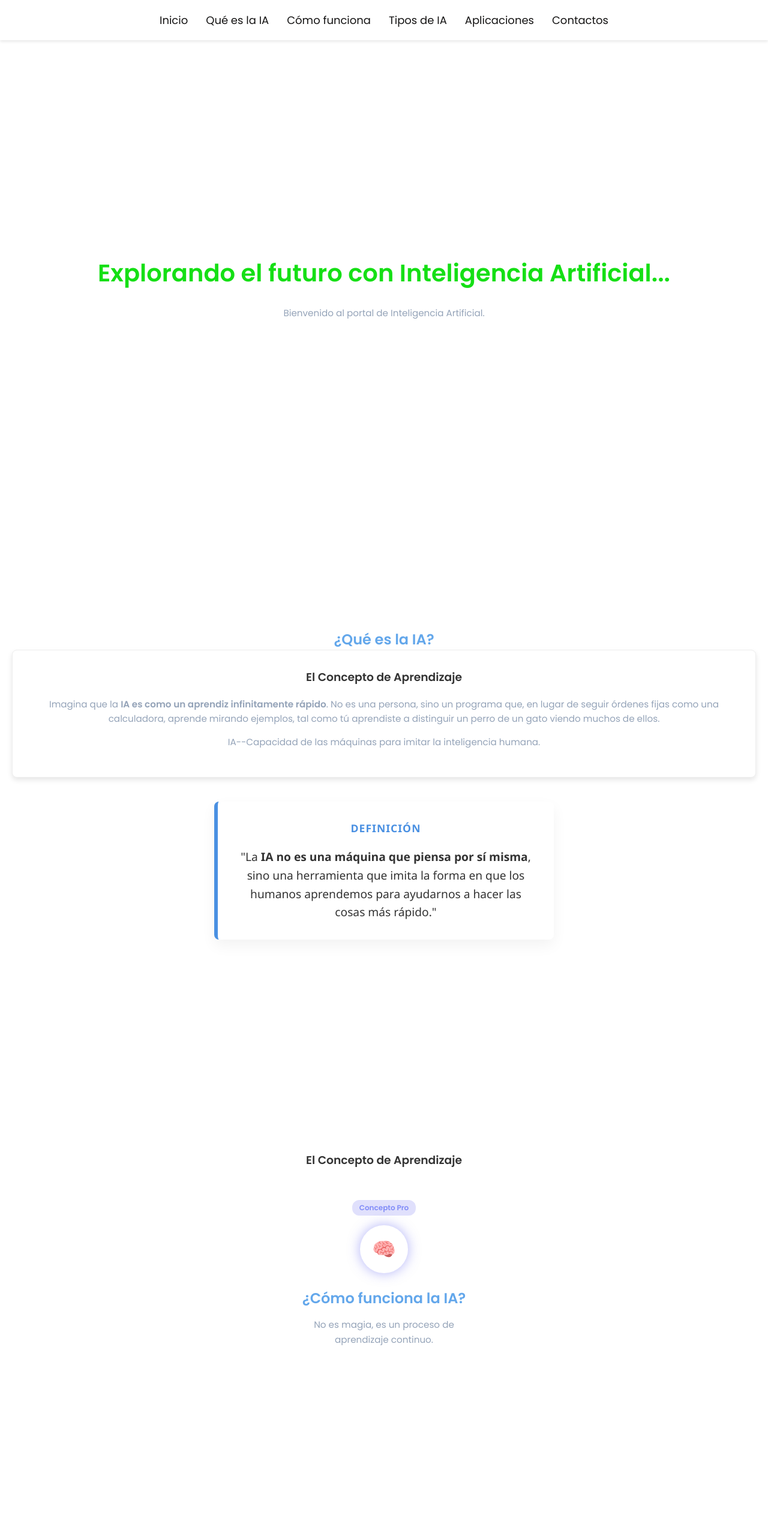
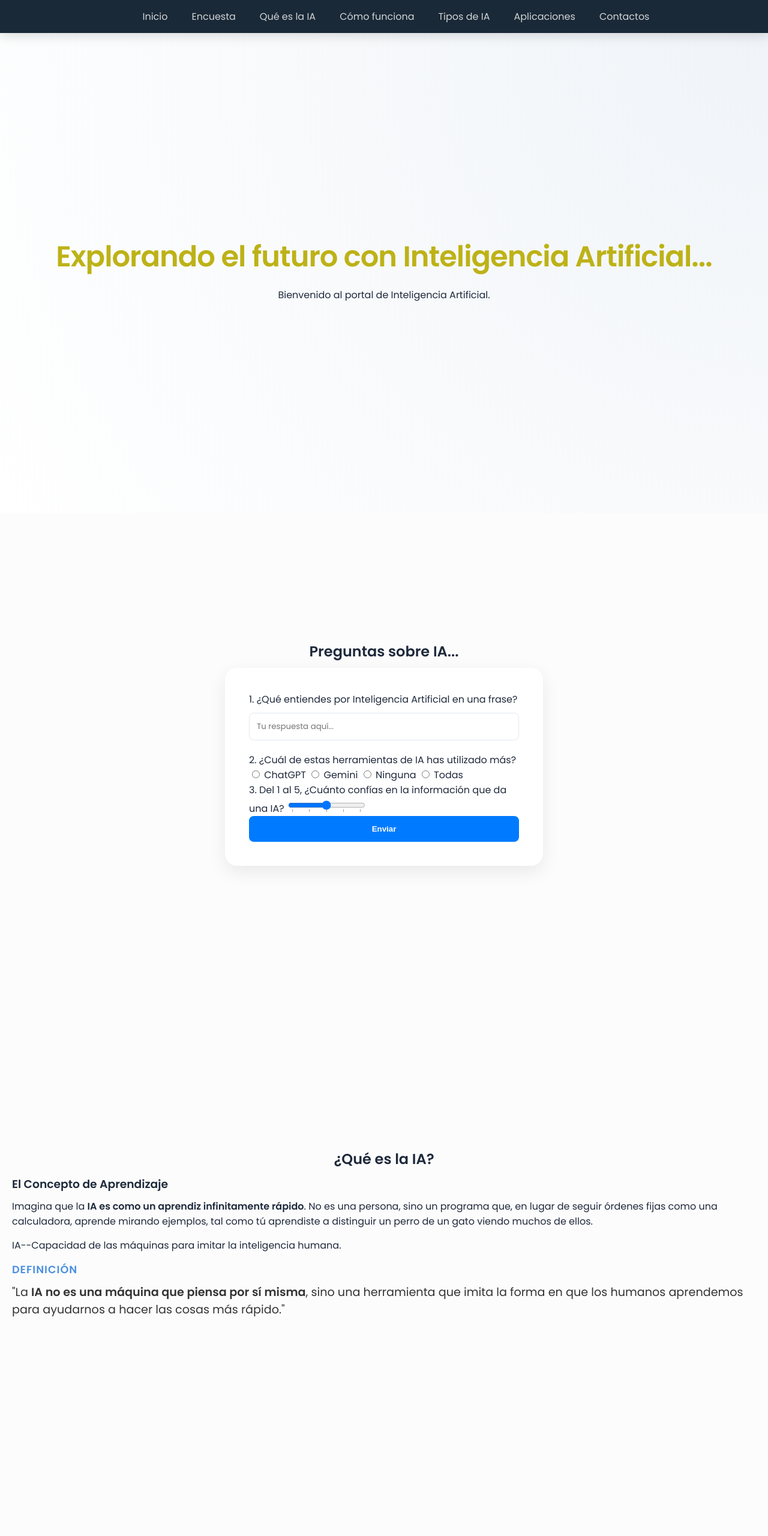
Before and after one commit to rcardiaz/SitioWeb_IA, a plain HTML site: page index.html in a window 1280 px wide. Shown: the top 2560 px of the page at 60% size. Drawn offline with Linux system fonts and the light colour scheme.

Commit message:
Cambios CSS foote

```diff
--- /dev/null
+++ b/form.js
@@ -0,0 +1,28 @@
+
+            // Esperamos a que el DOM esté cargado
+            document.addEventListener('DOMContentLoaded', () => {
+            // 1. Referencias a los elementos del DOM
+            const form = document.querySelector('#ia-form');
+            const slider = document.querySelector('input[type="range"]');
+
+            // 2. Función para manejar el envío del formulario
+            const handleSubmit = (event) => {
+            event.preventDefault(); // Evita que la página se recargue
+                // Capturamos los datos usando FormData
+            const formData = new FormData(event.target);
+
+            const respuestas = {
+                definicion: formData.get('definicion-ia'), // Pregunta 1
+                herramienta: formData.get('herramienta-ia'), // Pregunta 2
+                confianza: formData.get('confianza-nivel')   // Pregunta 3
+            };
+
+            // Mostramos el resultado en consola (o podrías enviarlo a una API)
+            console.log("Datos recolectados:", respuestas);
+            alert("¡Gracias! Tus respuestas han sido registradas.");
+        };
+        // 3. Escuchar el evento submit
+    if (form) {
+        form.addEventListener('submit', handleSubmit);
+    }
+});
--- a/index.html
+++ b/index.html
@@ -10,10 +10,11 @@
 <body>
 
     <header>
-
+        <!--SECCIÓN: HEADER-MENÚS-->
     <nav>
         <ul>
             <li><a href="#inicio">Inicio</a></li>
+            <li><a href="#encuesta">Encuesta</a></li>
             <li><a href="#que_es">Qué es la IA</a></li>
             <li><a href="#como">Cómo funciona</a></li>
             <li><a href="#tipo-ia">Tipos de IA</a></li>
@@ -30,6 +31,36 @@
         <h2 id="texto-ia"></h2> <p>Bienvenido al portal de Inteligencia Artificial.</p>
     </section>
 
+    <!-- SECCIÓN: ENCUESTA -->
+    <section id="encuesta">
+        <h2>Preguntas sobre IA...</h2>
+            <form id="ia-form">
+                    <label>1. ¿Qué entiendes por Inteligencia Artificial en una frase?</label>
+                    <input type="text" name="definicion-ia" placeholder="Tu respuesta aquí..." required>
+                    <label>2. ¿Cuál de estas herramientas de IA has utilizado más?</label>
+                    <div class="radio-group" requeried>
+                        <label><input type="radio" name="herramienta-ia" value="ChatGPT"> ChatGPT</label>
+                        <label><input type="radio" name="herramienta-ia" value="Gemini"> Gemini</label>
+                        <label><input type="radio" name="herramienta-ia" value="Ninguna"> Ninguna</label>
+                        <label><input type="radio" name="herramienta-ia" value="Todas"> Todas</label>
+                    </div>
+                  <label>3. Del 1 al 5, ¿Cuánto confías en la información que da una IA?</label>
+                    <input type="range" id="confianza" name="confianza" min="1" max="5" list="markers" requered>
+
+                   <datalist id="markers">
+                         <option value="1"></option>
+                         <option value="2"></option>
+                         <option value="3"></option>
+                         <option value="4"></option>
+                         <option value="5"></option>
+                    </datalist>
+                 <button type="submit" class="boton">Enviar</button>
+            </form>
+
+            <script src="form.js"></script>
+    </section>
+
+         <!-- SECCIÓN: ¿QUÉ ES LA IA?-->
     <section id="que_es">
             <h2>¿Qué es la IA?</h2>
          <div class="aprendiz">
@@ -51,13 +82,14 @@
             </div>
       </section>
 
+      <!-- SECCIÓN: CÓMO FUNCIONA LA IA -->
       <section id="como">
-        <h3 >El Concepto de Aprendizaje</h3>
-
+        <h2 >El Concepto de Aprendizaje</h3>
+       <br>
         <div class="card">
             <div class="badge">Concepto Pro</div>
                 <div class="icon-circle">🧠</div>
-                <h2>¿Cómo funciona la IA?</h2>
+                <h1>¿Cómo funciona la IA?</h2>
             <p>No es magia, es un proceso de aprendizaje continuo.</p>
 
             <div class="step-container">
@@ -68,13 +100,11 @@
         </div>
       </section>
 
-
+      <!-- SECCIÓN: TIPOS DE IA -->
     <section id="tipo-ia">
         <h2>Tipos de Inteligencia Artificial</h2>
         <p>IA Débil, IA Fuerte y Superinteligencia.</p>
-
-        <h5 style="margin-bottom: 50px; text-align: center;">Niveles de Evolución de la IA</h5>
-
+        <h1 style="margin-bottom: 50px; text-align: center;">Niveles de Evolución de la IA</h5>
         <div class="container">
             <!-- IA DÉBIL -->
             <div class="card1" onclick="updateLevel('ANI')">
@@ -112,12 +142,12 @@
             </ul>
         </div>
     </div>
-
     <div id="status" style="margin-top: 40px; font-style: italic; color: #64748b;">
-        Haz clic en una tarjeta para ver su impacto.
+        <p>Haz clic en una tarjeta para ver su impacto.</p>
     </div>
     </section>
 
+    <!-- SECCIÓN: TIPOS DE IA - INTERACTIVO-AL HACER CLIC EN CADA TARJETA, SE ACTUALIZA EL TEXTO DE ESTADO ABAJO -->
     <script>
         function updateLevel(type) {
             const status = document.getElementById('status');
@@ -129,12 +159,10 @@
     </section>
 
 
-
+        <!-- SECCIÓN: APLICACIONES DE LA IA -->
     <section id="aplicaciones">
-        <header>
-            <h1>IA: El Asistente Invisible</h1>
-            <p>Resumen de impacto en tu rutina diaria</p>
-        </header>
+        <h2>IA: El Asistente Invisible</h1>
+         <p>Resumen de impacto en tu rutina diaria</p>
       <div class="table-container">
             <table>
                 <thead>
@@ -178,6 +206,7 @@
 
     </section>
 
+    <!-- SECCIÓN: CONTACTOS-->
     <section id="contactos">
       <h2>Ponte en contacto</h2>
       <div class="contacto-contenedor">
@@ -192,6 +221,7 @@
 
 </main>
 
+<!-- SECCIÓN: FOOTER -->
 <footer>
       <p>&copy; 2026 ReinaDíaz. Todos los derechos reservados.</p>
 </footer>
--- a/style.css
+++ b/style.css
@@ -1,278 +1,210 @@
+:root {
+    --primary: #007BFF;
+    --primary-hover: #0056b3;
+    --accent: #b7d62e;
+    --dark-bg: #021222;
+    --text-main: #1e293b;
+    --text-light: #64748b;
+    --white: #ffffff;
+    --shadow: 0 10px 30px rgba(0, 0, 0, 0.08);
+}
 
 html {
     scroll-behavior: smooth; /* Tipo de desplazamiento al hacer clic */
 }
 
 body {
+    background-color: #fcfcfc;
     margin: 0;
     padding: 0;
     font-family: 'Poppins', sans-serif;
-    color: #333;
+    color: var(--text-main);
 }
 
 /* ENCABEZADO Y MENÚ */
 header {
-    background-color: white;
-    padding: 20px 0;
+    background-color: rgb(2, 18, 34);
+    padding: 15px 0;
     position: sticky; /* Se queda fijo arriba al bajar */
     top: 0;
-    box-shadow: 0 2px 5px rgba(0,0,0,0.1);
+    box-shadow: 0 2px 5px rgba(23, 24, 23, 0.774);
+    z-index: 1000;
+    color: white;
+ }
+/* ENCABEZADO - Efecto Cristal */
+header {
+    background-color: rgba(2, 18, 34, 0.9);
+    backdrop-filter: blur(10px); /* Desenfoque moderno */
+    padding: 15px 0;
+    position: sticky;
+    top: 0;
+    box-shadow: 0 4px 20px rgba(0, 0, 0, 0.15);
     z-index: 1000;
 }
 
-h1 {
-    text-align: center;
-    color: #1544df;
-    margin-bottom: 15px;
-}
 
-h2 {color: #2c3e50;
-}
 
 nav ul {
     display: flex;
     justify-content: center;
     list-style: none;
-    gap: 30px;
-    padding: 0;
+    gap: 40px;
     margin: 0;
 }
 
-h3{ margin-top: 0;
-    }
 nav ul li a {
     text-decoration: none;
-    color: #141313;
-    font-size: 18px;
-    font-weight: 400;
+    color: var(--white);
+    font-size: 16px;
+    font-weight: 500;
     transition: 0.3s;
+    opacity: 0.8;
 }
 
 nav ul li a:hover {
-    color: #007BFF;
+    color: var(--accent);
+    opacity: 1;
+
 }
 
-/* SECCIONES ESTILO "PÁGINA COMPLETA" */
+/* SECCIONES "PÁGINA COMPLETA" */
 section {
-    min-height: 100vh; /* 100% de la altura de la pantalla */
+    min-height: 100vh;
     display: flex;
     flex-direction: column;
     justify-content: center;
     align-items: center;
-    text-align: center;
-    padding: 20px;
+    padding: 60px 20px;
+    box-sizing: border-box;
 }
 
-/* COLORES DE FONDO PARA NOTAR EL CAMBIO */
+/* HERO SECTION (Inicio) */
 #inicio {
-    background-color: #ffffff;
+    background: radial-gradient(circle at top right, #f0f4f8, #ffffff);
 }
 
-#ques_es {
-    background-color: #f0f4f8; /* Azul muy pálido */
+#texto-ia {
+    font-size: 3rem; /* Más grande */
+    font-weight: 800;
+    color: #bdb217;
+    margin-bottom: 15px;
+    letter-spacing: -1px;
 }
 
-#tipo-ia {
-    background-color: #e8f5e9; /* Verde muy pálido */
+/* TARJETAS UNIFICADAS */
+.container {
+    display: grid;
+    grid-template-columns: repeat(auto-fit, minmax(280px, 1fr));
+    gap: 10px;
+    margin-top: 0;
+    padding-top: 0;
 }
 
-/* ESTILO DEL TEXTO QUE ESCRIBE EL JS */
-#texto-ia {
-    font-size: 2.5rem;
-    color: #15df15; /* Verde brillante */
-    margin-bottom: 10px;
+.card, .card1 {
+    background: var(--white);
+    border-radius: 20px;
+    padding: 35px;
+    text-align: center;
+    border: 1px solid rgba(0,0,0,0.05);
+    box-shadow: var(--shadow);
+    transition: transform 0.3s ease, box-shadow 0.3s ease;
 }
 
-.aprendiz{
-    box-shadow: 0 4px 8px rgba(0,0,0,0.1);
-    border-radius: 8px;
-    padding: 30px;
-    border: 1px solid #eee;
-    background-color: white
+.card-dark { /* Para las secciones de fondo oscuro como Tipos de IA */
+    background: #1e293b;
+    color: white;
 }
-.definicion {
 
-   font-family: 'Segoe UI', Roboto, sans-serif;
-                max-width: 500px;
-                margin: 40px auto;
-                padding: 30px;
-                background-color: #ffffff;
-                border-left: 6px solid #4A90E2;
-                 box-shadow: 0 10px 25px rgba(0,0,0,0.05);
-                border-radius: 8px;
-                 line-height: 1.6;
-    }
+.card:hover, .card1:hover {
+    transform: translateY(-10px);
+    box-shadow: 0 20px 40px rgba(0,0,0,0.12);
+}
 
-    p{color: #444;}
+/* TABLA */
+.table-wrapper {
+    width: 100%;
+    max-width: 900px;
+    background: white;
+    border-radius: 15px;
+    overflow: hidden;
+    box-shadow: var(--shadow);
+}
 
-/*Como funciona*/
-    .card {
-            background: rgba(255, 255, 255, 0.05);
-            backdrop-filter: blur(10px);
-            border: 1px solid rgba(255, 255, 255, 0.1);
-            border-radius: 24px;
-            padding: 2rem;
-            width: 320px;
-            text-align: center;
-            color: white;
-            transition: transform 0.3s ease, box-shadow 0.3s ease;
-            cursor: pointer;
-            position: relative;
-            overflow: hidden;
-        }
-
-        .card:hover {
-            transform: translateY(-10px);
-            box-shadow: 0 20px 40px rgba(0, 0, 0, 0.4);
-            border-color: var(--primary);
-        }
-
-        .icon-circle {
-            width: 80px;
-            height: 80px;
-            background: linear-gradient(135deg, var(--primary), var(--secondary));
-            border-radius: 50%;
-            margin: 0 auto 1.5rem;
-            display: flex;
-            justify-content: center;
-            align-items: center;
-            font-size: 2rem;
-            box-shadow: 0 0 20px rgba(99, 102, 241, 0.5);
-        }
-
-        h2 { margin: 0; font-size: 1.5rem; color: #63a7eb; }
-        p { color: #94a3b8; line-height: 1.6; font-size: 0.95rem; }
-
-        .step-container {
-            margin-top: 1.5rem;
-            text-align: left;
-        }
-
-        .step {
-            display: flex;
-            align-items: center;
-            margin-bottom: 0.8rem;
-            opacity: 0.7;
-            transition: 0.3s;
-        }
-
-        .card:hover .step { opacity: 1; }
-
-        .dot {
-            width: 8px;
-            height: 8px;
-            background: var(--primary);
-            border-radius: 50%;
-            margin-right: 10px;
-        }
-
-        .badge {
-            background: rgba(99, 102, 241, 0.2);
-            color: #818cf8;
-            padding: 4px 12px;
-            border-radius: 12px;
-            font-size: 0.75rem;
-            font-weight: bold;
-            display: inline-block;
-            margin-bottom: 1rem;
-        }
-
-
-        .container {
-            display: grid;
-            grid-template-columns: repeat(auto-fit, minmax(300px, 1fr));
-            gap: 25px;
-            max-width: 1100px;
-            width: 100%;
-        }
-
-
-        /*Tipos*/
-        .card1 {
-            background: #1e293b;
-            border-radius: 20px;
-            padding: 30px;
-            text-align: center;
-            transition: transform 0.3s ease, box-shadow 0.3s ease;
-            border: 1px solid rgba(255,255,255,0.1);
-            position: relative;
-            overflow: hidden;
-            cursor: pointer;
-        }
-
-        .card1:hover {
-            transform: translateY(-10px);
-            box-shadow: 0 20px 40px rgba(0,0,0,0.4);
-            border-color: var(--primary);
-        }
-
-        .card1 h2 {
-            margin-top: 0;
-            color: var(--primary);
-            font-size: 1.5rem;
-        }
-
-        .card1 p {
-            line-height: 1.6;
-            color: #94a3b8;
-            font-size: 0.95rem;
-        }
-
-        .power-level {
-            font-weight: bold;
-            font-size: 0.8rem;
-            text-transform: uppercase;
-            letter-spacing: 1px;
-            margin-bottom: 15px;
-            display: block;
-        }
-
-        /* Colores específicos por tipo */
-        .ani { color: #38bdf8; } /* Débil */
-        .agi { color: #fbbf24; } /* Fuerte */
-        .asi { color: #f43f5e; } /* Super */
-
-        button {
-            background: var(--primary);
-            color: white;
-            border: none;
-            padding: 10px 20px;
-            border-radius: 8px;
-            margin-top: 15px;
-            cursor: pointer;
-            font-weight: bold;
-        }
-
-/*aplicaciones*/
 table {
     width: 100%;
     border-collapse: collapse;
-    margin-bottom: 20px;
 }
 
 th {
-    background-color: #f8f9fa;
-    color: #5f6368;
-    font-weight: 600;
+    background-color: #f8fafc;
+    color: var(--text-light);
     text-transform: uppercase;
-    font-size: 0.85rem;
-    padding: 15px;
-    border-bottom: 2px solid #eee;
+    font-size: 0.75rem;
+    letter-spacing: 1px;
+    padding: 20px;
     text-align: left;
 }
 
 td {
-    padding: 15px;
-    border-bottom: 1px solid #eee;
-    font-size: 0.95rem;
-}
-tr:hover {
-    background-color: #f1f7fe;
-    transition: 0.2s;
+    padding: 18px 20px;
+    border-bottom: 1px solid #f1f5f9;
 }
 
+/* FORMULARIO */
+#ia-form {
+    background: white;
+    padding: 40px;
+    border-radius: 20px;
+    box-shadow: var(--shadow);
+    max-width: 450px;
+    width: 100%;
+}
+
+input[type="text"],
+input[type="email"],
+textarea {
+    width: 100%;
+    padding: 12px;
+    margin: 10px 0 20px 0;
+    border: 1px solid #e2e8f0;
+    border-radius: 8px;
+    font-family: inherit;
+    box-sizing: border-box; /* Evita que el input se salga del contenedor */
+}
+
+.boton {
+    background-color: var(--primary);
+    color: white;
+    font-weight: 600;
+    padding: 14px;
+    border: none;
+    border-radius: 8px;
+    width: 100%;
+    cursor: pointer;
+    transition: 0.3s;
+}
+
+.boton:hover {
+    background-color: var(--primary-hover);
+    transform: scale(1.02);
+}
+
+/* FOOTER */
 footer {
-  margin-top: 50px;
-  border: 2px solid rgb(194, 113, 14); /* Esto es solo para encontrarlo visualmente */
-  text-align-last: right;
+    padding: 40px;
+    background: var(--dark-bg);
+    color: white;
+    text-align: center;
+    border-top: 3px solid var(--accent);
 }
+/* Quita el espacio superior innecesario de los títulos */
+h2, h3 {
+    margin-top: 0;
+    margin-bottom: 10px; /* Controla el espacio con el texto de abajo */
+}
+
+/* Ajusta el espacio de los párrafos */
+p {
+    margin-top: 0;
+    margin-bottom: 15px;
+}
```
